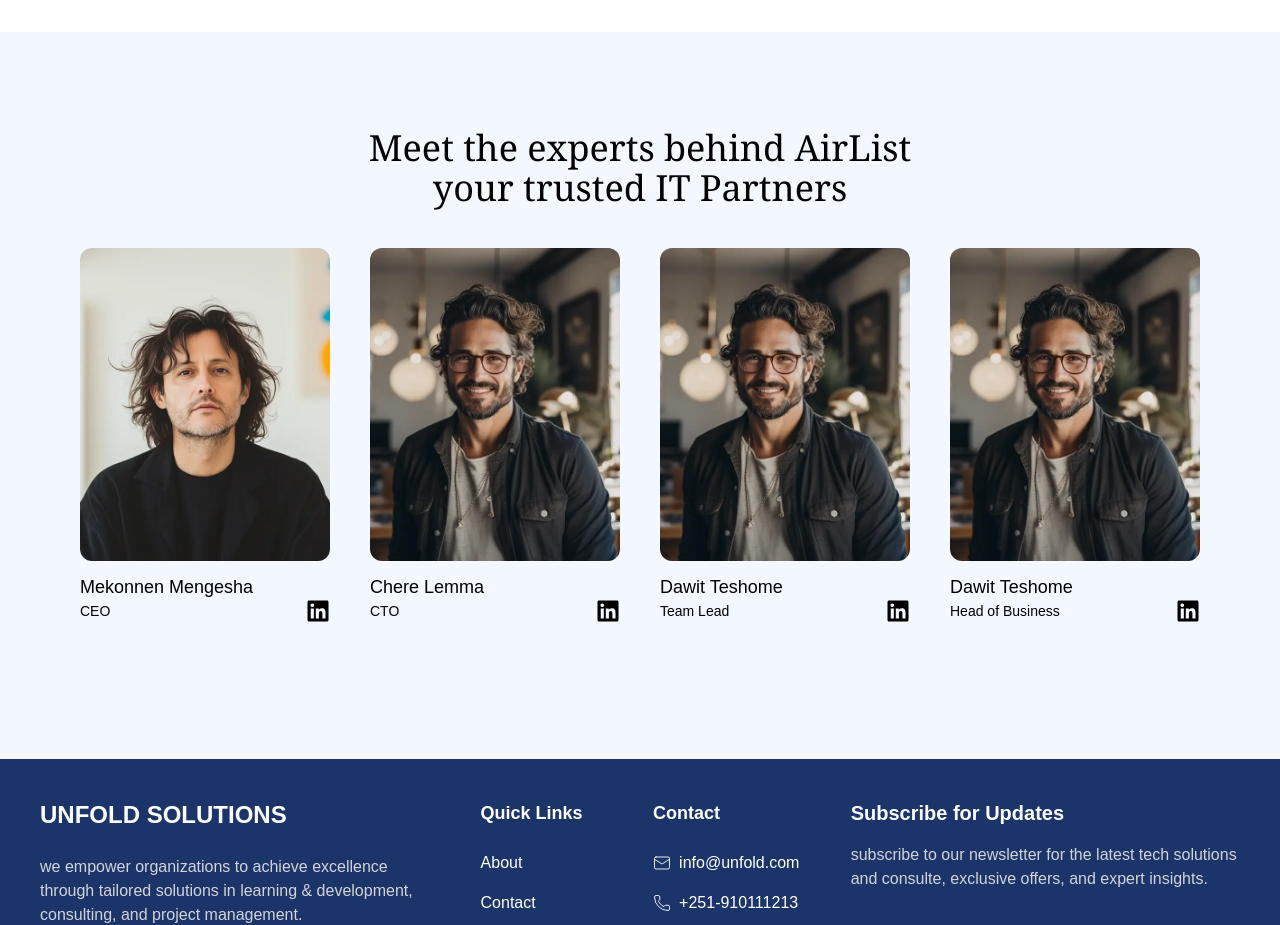
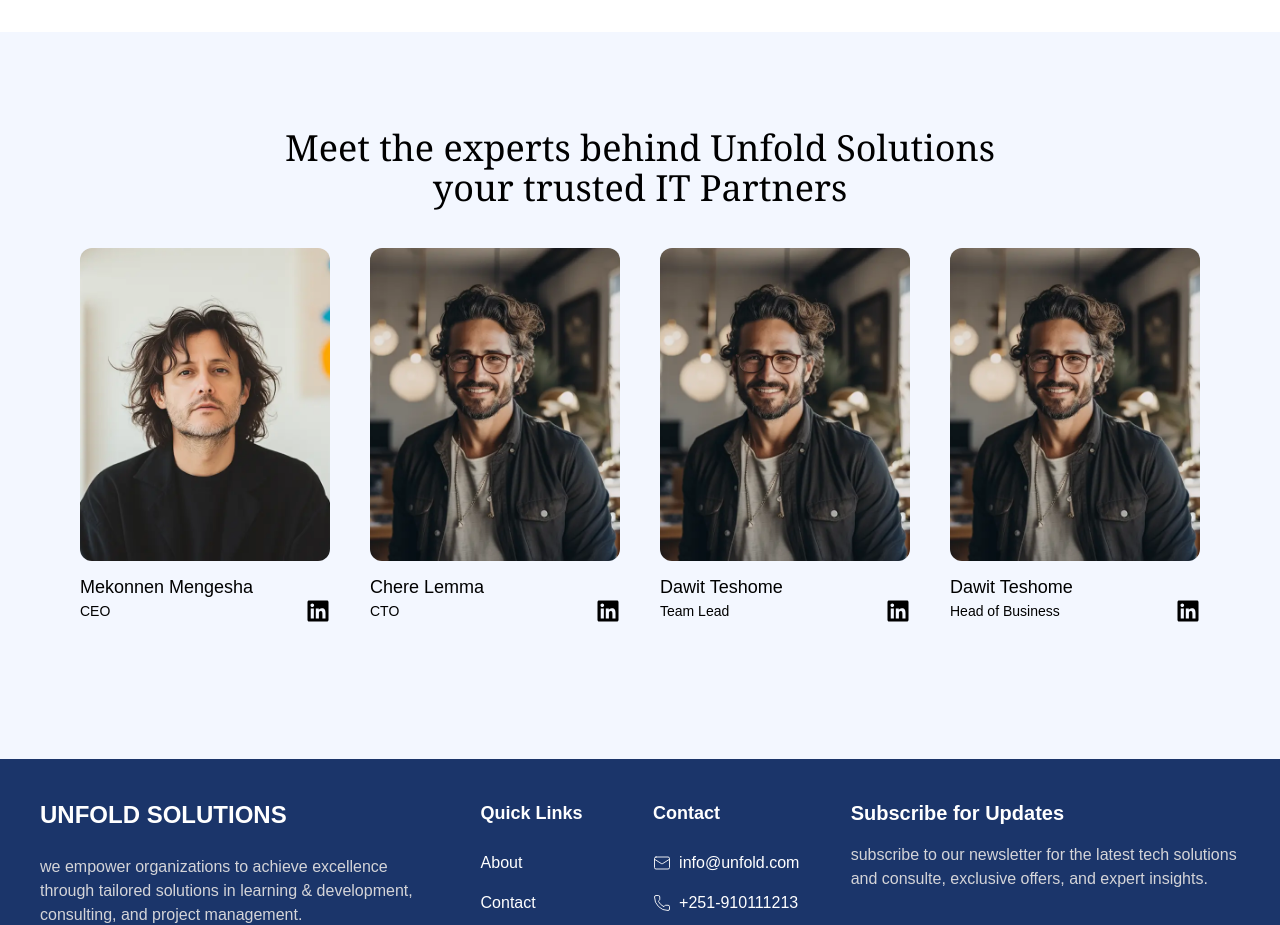
Before and after one commit to flavnat/unfold, a React (Vite) app: page /about in a window 1280 px wide. Shown: the part 2160-3085 px from the top of the page. Built offline with nearby package versions, Linux system fonts and the light colour scheme; a web font is replaced by a local one.

Commit message:
fix: typo error

```diff
--- a/src/pages/About.jsx
+++ b/src/pages/About.jsx
@@ -171,7 +171,7 @@
           >
             <h1 className="text-2xl sm:text-3xl md:text-4xl text-center font-serif">
               Meet the <span className="font-serif"> experts behind </span>
-              AirList
+              Unfold Solutions
               <br className="hidden sm:block" />
               your trusted IT Partners
             </h1>
```
